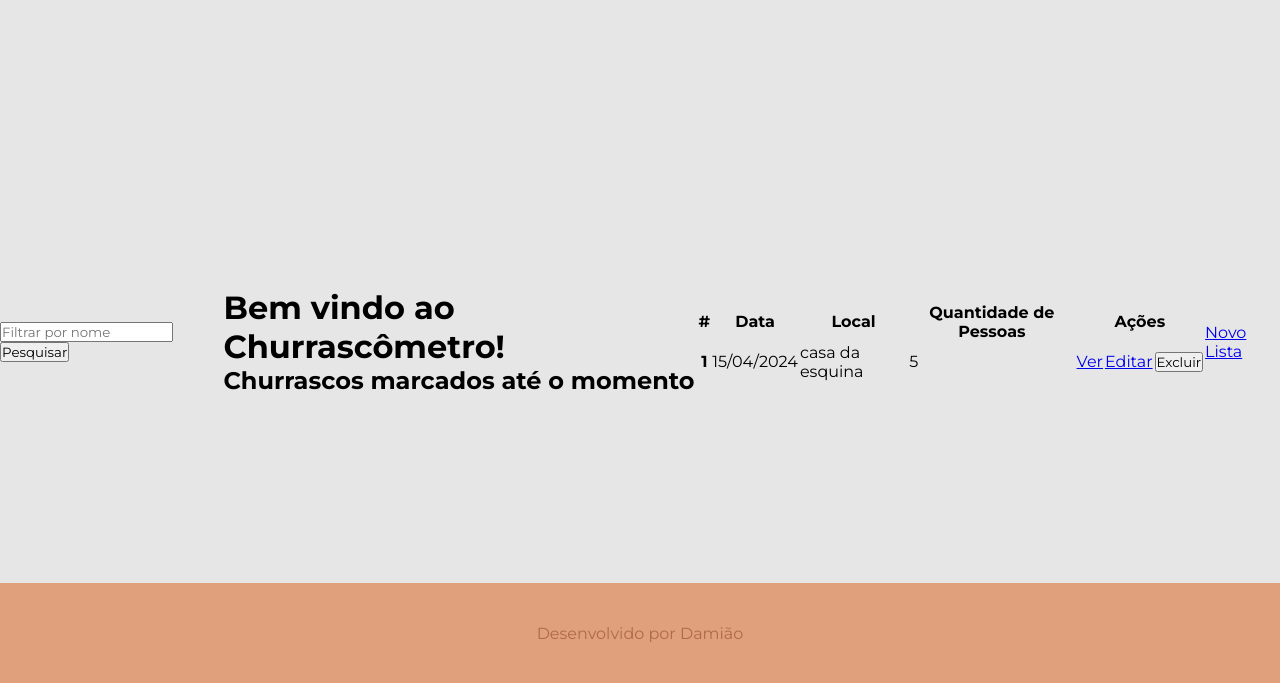
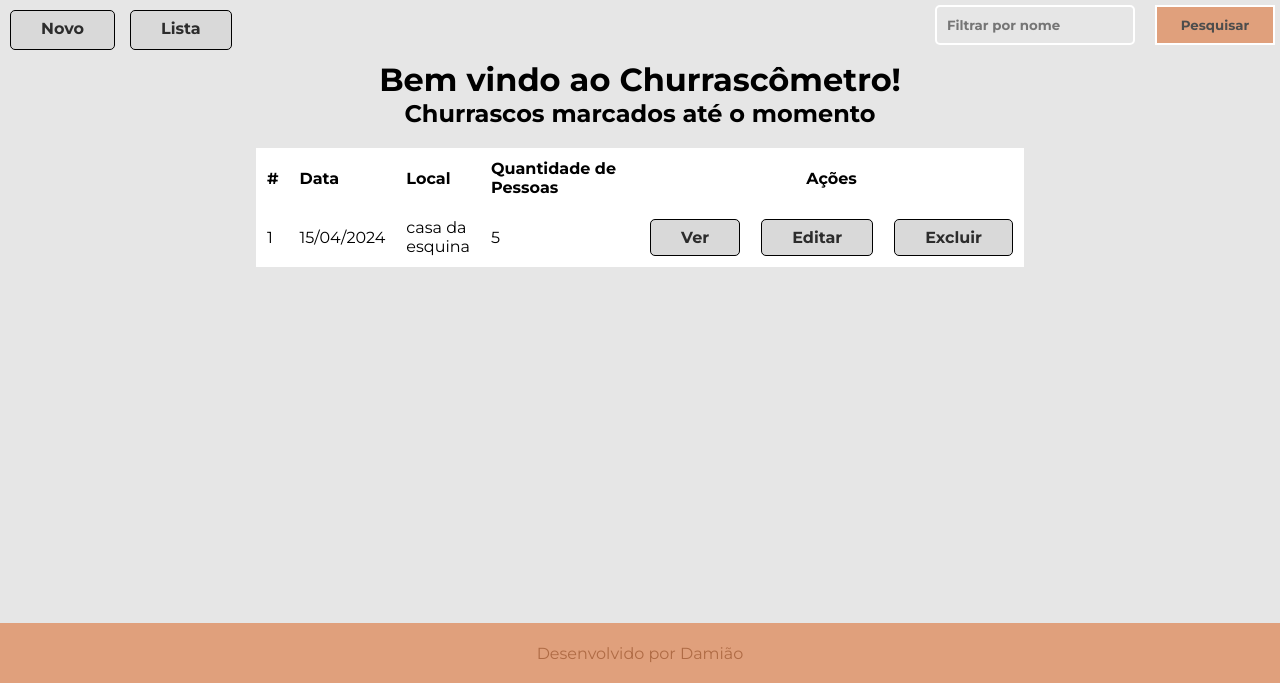
Before and after one commit to damiao-git/churrascometro, a Laravel app: page /index in a window 1280 px wide. Shown: the part 117-800 px from the top of the page. Run offline with Laravel 10, Linux system fonts and the light colour scheme; data comes from the database, SQL or seed files in the repository.

Commit message:
Adicionando estilo

```diff
--- a/public/css/style.css
+++ b/public/css/style.css
@@ -21,10 +21,11 @@ header {
     position: relative;
 }
 
-.logo{
+.logo {
     position: absolute;
     left: 0;
 }
+
 .logo img {
     width: 60px;
     height: 60px;
@@ -59,18 +60,123 @@ header {
     ;
 }
 
+.text-align-center {
+    text-align: center;
+}
+
+.action-button {
+    padding: 8px 30px;
+    border: 1px solid #000000;
+    text-decoration: none;
+    cursor: pointer;
+    background-color: #d9d9d9;
+    font-weight: 700;
+    color: #2c2c2c;
+    border-radius: 5px;
+    font-size: 16px;
+}
+
+.action-button:hover {
+    background-color: #b1b1b1;
+    color: #ffffff;
+}
+
+.novo {
+    display: flex;
+    height: 40px;
+    gap: 15px;
+    margin: 10px;
+}
+
 .container {
 
     width: calc(100vw);
     height: calc(100vh - 117px);
     position: relative;
-    /* right: 30%;
-    top: 27%; */
     display: flex;
-    justify-content: center;
+    flex-direction: column;
     align-items: center;
     margin: 0 auto;
     background-color: #E6E6E6;
+
+    & .search-filter {
+
+        display: flex;
+        width: 100vw;
+        justify-content: space-between;
+
+        & form {
+            display: flex;
+            justify-content: space-around;
+            gap: 20px;
+            padding: 5px;
+
+            & .search {
+                width: 200px;
+                height: 40px;
+                background-color: #e6e6e6;
+                border: #fff 2px solid;
+                border-radius: 5px;
+            }
+
+            & .search:hover {
+                border: #000 2px solid;
+            }
+
+            & .search::placeholder {
+                padding-left: 10px;
+                font-weight: 700;
+            }
+
+            & .button-search {
+                border: #fff 2px solid;
+                height: 40px;
+                width: 120px;
+                background: #E0A07C;
+                cursor: pointer;
+                font-weight: 700;
+                color: #4d4d4d;
+            }
+            & .button-search:hover {
+                border: #000 2px solid;
+                width: 120px;
+                background: #E0A07C;
+                cursor: pointer;
+            }
+        }
+    }
+
+    & .title {
+        display: flex;
+        flex-direction: column;
+        align-items: center;
+        justify-content: center;
+    }
+
+    & .table {
+        width: 60vw;
+        border-spacing: 0;
+        border-collapse: collapse;
+        margin-top: 20px;
+        border-radius: 5px;
+
+        & thead {
+            & tr th {
+                text-align: left;
+                padding: 10px;
+                background-color: #fff;
+                border: #fff solid 1px;
+
+            }
+        }
+
+        & tbody {
+            & tr td {
+                padding: 10px;
+                background-color: #fff;
+                border: #fff solid 1px;
+            }
+        }
 
         & .card {
             position: relative;
@@ -129,14 +235,15 @@ header {
                         padding: 10px;
                     }
 
-                & a{
+                    & a {
                         text-decoration: none;
                         color: #EB423F;
                         font-size: 20px;
                         position: relative;
                         top: -20px;
                     }
-                & button{
+
+                    & button {
                         width: 585px;
                         height: 44px;
                         background-color: #EB423F;
@@ -151,10 +258,11 @@ header {
 
                 }
             }
-        & .registrar{
+
+            & .registrar {
                 font-size: 20px;
 
-            & a{
+                & a {
                     text-decoration: none;
                     color: #EB423F;
                     font-size: 20px;
@@ -163,11 +271,24 @@ header {
             }
         }
     }
+}
+
+.form-container{
+    width: 40vw;
+    display: flex;
+    justify-content: center;
+    border: #000 solid 1px;
+
+}
+.linha{
+    width: 39vw;
+    border: #E0A07C solid 1px;
+}
 
 footer {
     background: #E0A07C;
     width: 100vw;
-    height: 100px;
+    height: 60px;
     position: absolute;
     overflow: auto;
     bottom: 0;
--- a/resources/views/index.blade.php
+++ b/resources/views/index.blade.php
@@ -6,57 +6,54 @@
     @if (session('message'))
         <div class="text-success text-center fw-2">{{ session('message') }}</div>
     @endif
-    <div class="container text-white">
-        <div class="">
+    <div class="container text-white d-flex flex-column">
+        <div class="search-filter">
+            <div class="novo">
+                <a href="{{ route('churrasco.create') }}" class="action-button">Novo</a>
+                <a href="{{ route('churrasco.index') }}" class="action-button">Lista</a>
+            </div>
             <form action="{{ route('churrasco.search') }}" method="post">
                 @csrf
-                <input type="text" name="search" class="" placeholder="Filtrar por nome">
-                <button type="submit" class="btn btn-secondary">Pesquisar</button>
+                <input type="text" name="search" class="search" placeholder="Filtrar por nome">
+                <button type="submit" class="button-search">Pesquisar</button>
             </form>
         </div>
-        <div class="title text-center">
+        <div class="title">
             <h1>Bem vindo ao Churrascômetro!</h1>
             <h2>Churrascos marcados até o momento</h2>
         </div>
-        <table class="table table-dark table-hover text-white">
+        <table class="table">
             <thead>
-                <tr class="table-secondary text-center">
+                <tr>
                     <th>#</th>
                     <th>Data</th>
                     <th>Local</th>
-                    <th>Quantidade de Pessoas</th>
-                    <th colspan="3">Ações</th>
+                    <th style="width:250px">Quantidade de Pessoas</th>
+                    <th colspan="3" style="text-align:center">Ações</th>
                 </tr>
             </thead>
-            @foreach ($churrascos as $churrasco)
-                <tbody>
+            <tbody>
+                @foreach ($churrascos as $churrasco)
                     <tr>
-                        <strong>
-                            <th>{{ $churrasco->id }}</th>
-                        </strong>
+                        <td>{{ $churrasco->id }}</td>
                         <td>{{ date('d/m/Y', strtotime($churrasco->data)) }}</td>
                         <td>{{ $churrasco->local }}</td>
                         <td>{{ $churrasco->qnt_pessoas }}</td>
-                        <td><a href="{{ route('churrasco.show', $churrasco->id) }}" class="btn btn-primary">Ver</a></td>
-                        <td><a href="{{ route('churrasco.edit', $churrasco->id) }}" class="btn btn-secondary">Editar</a>
-                        </td>
-                        <td>
+                        <td class="text-align-center"><a href="{{ route('churrasco.show', $churrasco->id) }}" class="action-button">Ver</a></td>
+                        <td class="text-align-center"><a href="{{ route('churrasco.edit', $churrasco->id) }}" class="action-button">Editar</a></td>
+                        <td class="text-align-center">
                             <form action="{{ route('churrasco.delete', $churrasco->id) }}" method="post">
                                 @csrf
                                 @method('delete')
-                                <button type="submit" class="btn btn-danger"
+                                <button type="submit" class="action-button"
                                     onclick="return confirm('Excluir churrasco {{ $churrasco->local }} do dia {{ date('d/m/Y', strtotime($churrasco->data)) }}?')">Excluir</button>
                             </form>
                         </td>
                     </tr>
-            @endforeach
+                @endforeach
             </tbody>
         </table>
-        <div class="footer">
-            <a href="{{ route('churrasco.create') }}" class="btn btn-secondary m-1">Novo</a>
-            <a href="{{ route('churrasco.index') }}" class="btn btn-secondary m-1">Lista</a>
 
-        </div>
     </div>
 
     {{ $churrascos->links() }}
--- a/resources/views/layout/app.blade.php
+++ b/resources/views/layout/app.blade.php
@@ -5,15 +5,15 @@
     <meta charset="UTF-8">
     <meta name="viewport" content="width=device-width, initial-scale=1.0">
     <meta http-equiv="X-UA-Compatible" content="ie=edge">
-    <link rel="stylesheet" href="css/style.css" />
-    <link rel="shortcut icon" href="http://localhost/churrascometro/app/Http/favicon.ico">
+    <link rel="stylesheet" href="{{ url('css/style.css') }}" />
+    <link rel="shortcut icon" href="{{ url('\img\favicon.ico')}}">
     <title>@yield('title')</title>
 </head>
 
 <body class="bg-dark">
     <header>
         <div class="logo">
-            <a href="#"><img src="img/android-chrome-512x512.png" alt=""></a>
+            <a href="#"><img src="{{ url('img/android-chrome-512x512.png') }}" alt=""></a>
         </div>
         <div class="menu">
             <div class="menu_items">
```
Also changed, not shown: resources/views/churrasco/create.blade.php (+19 -7 lines), public/img/favicon.ico (renamed from app/Http/favicon.ico). Lines whose indentation alone changed are shown as unchanged.
